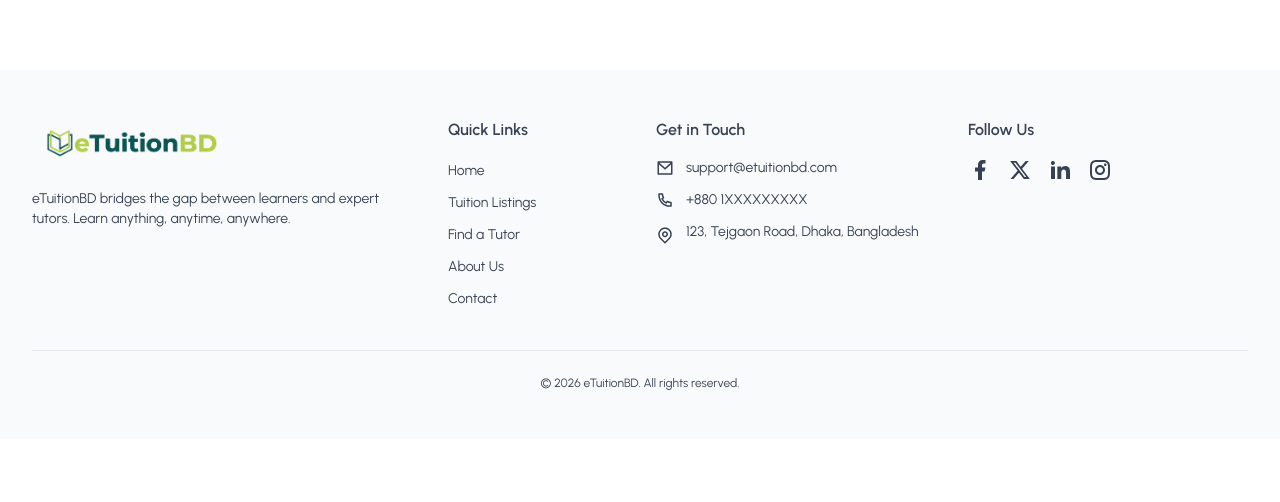
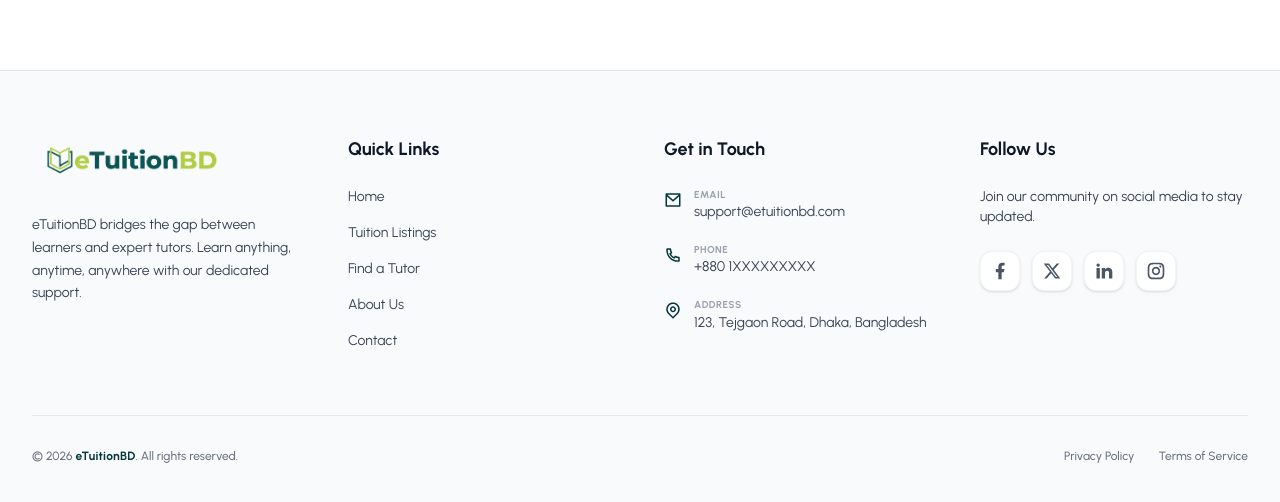
Before and after one commit to lizansarkar/e-tuition-bd-client-side, a React (Vite) app: page / in a window 1280 px wide. Shown: the part 5612-6114 px from the top of the page. Before the commit the page ends 6051 px from the top, so only its background shows below. Built offline with nearby package versions, Linux system fonts and the light colour scheme; no server answers.

Commit message:
enhance: update media link desing and enhance some component

```diff
--- a/src/components/reusable/Footer.jsx
+++ b/src/components/reusable/Footer.jsx
@@ -14,7 +14,7 @@ import {
 
 const Footer = () => {
   const aboutPlatform =
-    "eTuitionBD bridges the gap between learners and expert tutors. Learn anything, anytime, anywhere.";
+    "eTuitionBD bridges the gap between learners and expert tutors. Learn anything, anytime, anywhere with our dedicated support.";
 
   const contactInfo = {
     email: "support@etuitionbd.com",
@@ -23,10 +23,10 @@ const Footer = () => {
   };
 
   const socialLinks = [
-    { icon: RiFacebookFill, href: "https://facebook.com", color: "hover:text-blue-600" },
-    { icon: RiTwitterXFill, href: "https://x.com", color: "hover:text-black dark:hover:text-white" },
-    { icon: RiLinkedinFill, href: "https://linkedin.com", color: "hover:text-blue-700" },
-    { icon: RiInstagramLine, href: "https://instagram.com", color: "hover:text-pink-600" },
+    { icon: RiFacebookFill, href: "https://facebook.com", color: "hover:bg-blue-600 hover:text-white" },
+    { icon: RiTwitterXFill, href: "https://x.com", color: "hover:bg-black dark:hover:bg-white dark:hover:text-black hover:text-white" },
+    { icon: RiLinkedinFill, href: "https://linkedin.com", color: "hover:bg-blue-700 hover:text-white" },
+    { icon: RiInstagramLine, href: "https://instagram.com", color: "hover:bg-gradient-to-tr from-yellow-500 via-pink-500 to-purple-600 hover:text-white" },
   ];
 
   const quickLinks = [
@@ -38,31 +38,36 @@ const Footer = () => {
   ];
 
   return (
-    <footer className="bg-gray-50 dark:bg-gray-900 text-gray-700 dark:text-gray-300">
-      <div className="container mx-auto px-6 py-12">
-        <div className="grid grid-cols-1 md:grid-cols-12 gap-8">
-          {/* Logo + About */}
-          <div className="md:col-span-4">
-            <Link to="/" className="inline-block">
+    <footer className="bg-gray-50 dark:bg-[#0B1120] text-gray-700 dark:text-gray-400 border-t border-gray-200 dark:border-gray-800 transition-colors duration-500">
+      <div className="container mx-auto px-6 py-16">
+        {/* Grid System - 4 Columns on Large Screens */}
+        <div className="grid grid-cols-1 sm:grid-cols-2 lg:grid-cols-4 gap-12">
+
+          {/* Column 1: Logo + About */}
+          <div className="space-y-6">
+            <Link to="/" className="inline-block group">
               <img
                 src={logoPath}
                 alt="eTuitionBD"
-                className="h-12 w-auto object-contain"
+                className="h-12 w-auto object-contain brightness-100 dark:brightness-110 group-hover:scale-105 transition-transform duration-300"
               />
             </Link>
-            <p className="mt-4 text-sm max-w-md">{aboutPlatform}</p>
+            <p className="text-sm leading-relaxed">
+              {aboutPlatform}
+            </p>
           </div>
 
-          {/* Quick Links */}
-          <div className="md:col-span-2">
-            <h3 className="text-base font-semibold mb-4">Quick Links</h3>
-            <ul className="space-y-2">
+          {/* Column 2: Quick Links */}
+          <div>
+            <h3 className="text-gray-900 dark:text-white font-bold text-lg mb-6">Quick Links</h3>
+            <ul className="space-y-4">
               {quickLinks.map((l) => (
                 <li key={l.to}>
                   <Link
                     to={l.to}
-                    className="text-sm hover:text-primary-500 dark:hover:text-primary-400 transition"
+                    className="text-sm hover:text-primary dark:hover:text-primary transition-colors flex items-center group"
                   >
+                    <span className="w-0 group-hover:w-2 h-[2px] bg-primary mr-0 group-hover:mr-2 transition-all duration-300"></span>
                     {l.label}
                   </Link>
                 </li>
@@ -70,50 +75,66 @@ const Footer = () => {
             </ul>
           </div>
 
-          {/* Contact */}
-          <div className="md:col-span-3">
-            <h3 className="text-base font-semibold mb-4">Get in Touch</h3>
-            <ul className="space-y-3 text-sm">
-              <li className="flex items-center gap-3">
-                <RiMailLine className="text-lg text-primary-500" />
-                <a href={`mailto:${contactInfo.email}`}>{contactInfo.email}</a>
+          {/* Column 3: Get in Touch */}
+          <div>
+            <h3 className="text-gray-900 dark:text-white font-bold text-lg mb-6">Get in Touch</h3>
+            <ul className="space-y-5">
+              <li className="flex items-start gap-3 group">
+                <RiMailLine className="text-lg text-primary mt-1" />
+                <div className="flex flex-col">
+                  <span className="text-[10px] text-gray-400 uppercase font-bold tracking-wider">Email</span>
+                  <a href={`mailto:${contactInfo.email}`} className="text-sm dark:text-gray-200 hover:text-primary transition-colors break-all">{contactInfo.email}</a>
+                </div>
               </li>
-              <li className="flex items-center gap-3">
-                <RiPhoneLine className="text-lg text-primary-500" />
-                <a href={`tel:${contactInfo.phone}`}>{contactInfo.phone}</a>
+              <li className="flex items-start gap-3 group">
+                <RiPhoneLine className="text-lg text-primary mt-1" />
+                <div className="flex flex-col">
+                  <span className="text-[10px] text-gray-400 uppercase font-bold tracking-wider">Phone</span>
+                  <a href={`tel:${contactInfo.phone}`} className="text-sm dark:text-gray-200 hover:text-primary transition-colors">{contactInfo.phone}</a>
+                </div>
               </li>
-              <li className="flex items-start gap-3">
-                <RiMapPinLine className="text-lg text-primary-500 mt-1" />
-                <span>{contactInfo.address}</span>
+              <li className="flex items-start gap-3 group">
+                <RiMapPinLine className="text-lg text-primary mt-1" />
+                <div className="flex flex-col">
+                  <span className="text-[10px] text-gray-400 uppercase font-bold tracking-wider">Address</span>
+                  <span className="text-sm dark:text-gray-200 leading-relaxed">{contactInfo.address}</span>
+                </div>
               </li>
             </ul>
           </div>
 
-          {/* Social */}
-          <div className="md:col-span-3">
-            <h3 className="text-base font-semibold mb-4">Follow Us</h3>
-            <div className="flex gap-4">
+          {/* Column 4: Social Media */}
+          <div>
+            <h3 className="text-gray-900 dark:text-white font-bold text-lg mb-6">Follow Us</h3>
+            <p className="text-sm mb-6">Join our community on social media to stay updated.</p>
+            <div className="flex flex-wrap gap-3">
               {socialLinks.map(({ icon: Icon, href, color }) => (
                 <motion.a
                   key={href}
                   href={href}
                   target="_blank"
                   rel="noreferrer"
-                  whileHover={{ scale: 1.15 }}
-                  className={`text-2xl ${color} transition`}
+                  whileHover={{ y: -5 }}
+                  whileTap={{ scale: 0.9 }}
+                  className={`w-10 h-10 flex items-center justify-center rounded-xl bg-white dark:bg-gray-800 shadow-sm border border-gray-100 dark:border-gray-700 text-gray-600 dark:text-gray-400 transition-all duration-300 ${color}`}
                 >
-                  <Icon />
+                  <Icon className="text-xl" />
                 </motion.a>
               ))}
             </div>
           </div>
+
         </div>
 
         {/* Bottom Bar */}
-        <div className="mt-10 pt-6 border-t border-gray-200 dark:border-gray-800 text-center text-xs">
+        <div className="mt-16 pt-8 border-t border-gray-200 dark:border-gray-800 flex flex-col md:flex-row justify-between items-center gap-4 text-xs font-medium text-gray-500">
           <p>
-            &copy; {new Date().getFullYear()} eTuitionBD. All rights reserved.
+            &copy; {new Date().getFullYear()} <span className="text-primary font-bold tracking-wide">eTuitionBD</span>. All rights reserved.
           </p>
+          <div className="flex gap-6">
+            <Link to="/privacy" className="hover:text-primary transition-colors">Privacy Policy</Link>
+            <Link to="/terms" className="hover:text-primary transition-colors">Terms of Service</Link>
+          </div>
         </div>
       </div>
     </footer>
--- a/src/pages/blogs/Blogs.jsx
+++ b/src/pages/blogs/Blogs.jsx
@@ -59,7 +59,7 @@ const Blogs = () => {
       date: "Jan 20, 2026",
       readTime: "4 min read",
       image:
-        "https://images.unsplash.com/photo-1588702547319-f55a6dbd7347?q=80&w=500&auto=format&fit=crop",
+        "https://img.freepik.com/free-vector/e-learning-education-template-vector-technology-ad-banner_53876-125996.jpg?semt=ais_incoming&w=740&q=80",
     },
     {
       id: 5,
@@ -73,7 +73,7 @@ const Blogs = () => {
       date: "Jan 22, 2026",
       readTime: "8 min read",
       image:
-        "https://images.unsplash.com/photo-1543167664-40d699bc2488?q=80&w=500&auto=format&fit=crop",
+        "https://www.narayanaschools.in/blog/wp-content/uploads/2023/08/20230828-171748.jpg",
     },
     {
       id: 6,
--- a/src/pages/home/AllTuitions.jsx
+++ b/src/pages/home/AllTuitions.jsx
@@ -22,7 +22,7 @@ export default function AllTuitions() {
   const [searchInput, setSearchInput] = useState(""); // ইনপুটে যা টাইপ করবেন
   const [searchQuery, setSearchQuery] = useState("");
   const [sort, setSort] = useState("newest");
-  const limit = 10;
+  const limit = 9;
 
   // TanStack Query: searchQuery ব্যবহার করা হয়েছে যাতে প্রতি অক্ষরের জন্য রিকোয়েস্ট না যায়
   const { data, isLoading, isFetching } = useQuery({
@@ -161,7 +161,7 @@ export default function AllTuitions() {
                 initial={{ opacity: 0, scale: 0.9 }}
                 animate={{ opacity: 1, scale: 1 }}
                 transition={{ delay: index * 0.05 }}
-                className="bg-white dark:bg-gray-900 border border-gray-100 dark:border-gray-800 p-6 rounded-[2rem] hover:shadow-2xl hover:shadow-primary/5 transition-all group relative overflow-hidden"
+                className="bg-white dark:bg-gray-800 border border-gray-100 dark:border-gray-700 p-6 rounded-3xl shadow-sm hover:shadow-xl transition-all group relative overflow-hidden"
               >
                 <div className="absolute top-0 right-0 px-6 py-2 bg-primary/10 text-primary text-[10px] font-black uppercase rounded-bl-2xl">
                   {tuition.status || "Approved"}
```
